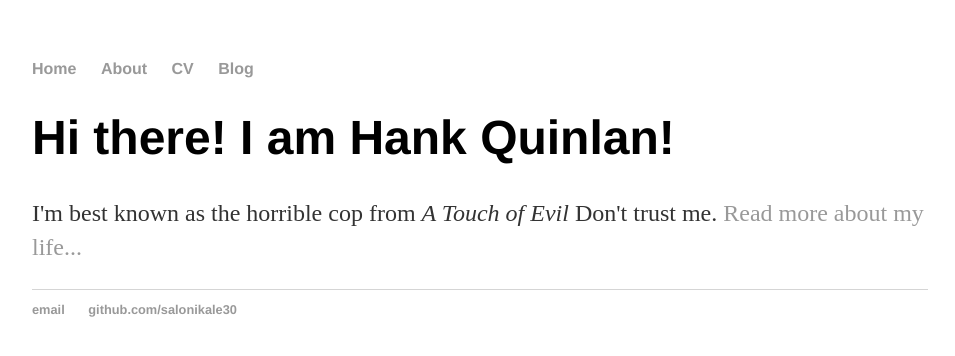
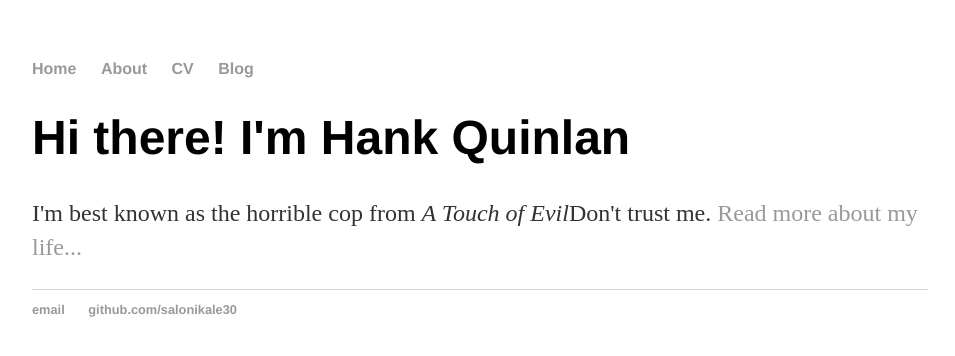
Before and after one commit to salonikale30/salonikale30.github.io, a Jekyll site: the page built from index.html, in a window 1280 px wide. Shown: the top 356 px of the page, without its empty margins (160-1115 px from the left). Built offline with Jekyll 4.4.1, drawn with Linux system fonts in a browser that asks for light colours.

Commit message:
Update index.html

```diff
--- a/index.html
+++ b/index.html
@@ -1,30 +1,9 @@
-<!doctype html>
-<html>
-  <head>
-    <title>Hank Quinlan, Horrible Cop</title>
-    <!-- Link to main stylesheet -->
-    <link rel="stylesheet" type="text/css" href="/css/main.css">
-  </head>
-  <body>
-    <nav>
-      <ul>
-        <li><a href="/">Home</a></li>
-        <li><a href="/about">About</a></li>
-        <li><a href="/cv">CV</a></li>
-        <li><a href="/blog">Blog</a></li>
-      </ul>
-    </nav>
-    <div class="container">
-      <div class="blurb">
-        <h1>Hi there! I am Hank Quinlan!</h1>
-        <p>I'm best known as the horrible cop from <em>A Touch of Evil</em> Don't trust me. <a href="/about">Read more about my life...</a></p>
-      </div><!-- /.blurb -->
-    </div> <!-- /.container -->
-    <footer>
-      <ul>
-        <li><a href="mailto:salonikale19@gmail.com">email</a></li>
-        <li><a>github.com/salonikale30</a></li>
-      </ul>
-    </footer>
-  </body>
-</html>
+---
+layout: default
+title: Hank Quinlan, Horrible Cop
+---
+
+<div class="blurb">
+  <h1>Hi there! I'm  Hank Quinlan</h1>
+  <p>I'm best known as the horrible cop from <em>A Touch of Evil</em>Don't trust me. <a href="/about">Read more about my life...</a></p>
+</div> <!-- /.blurb -->
```
